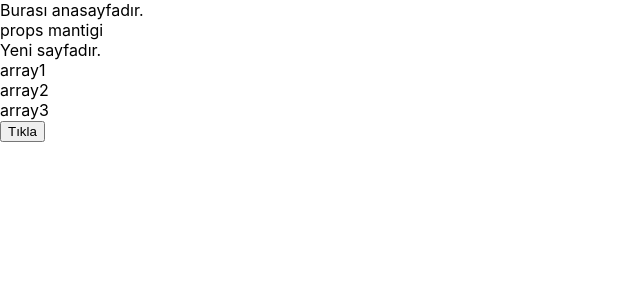
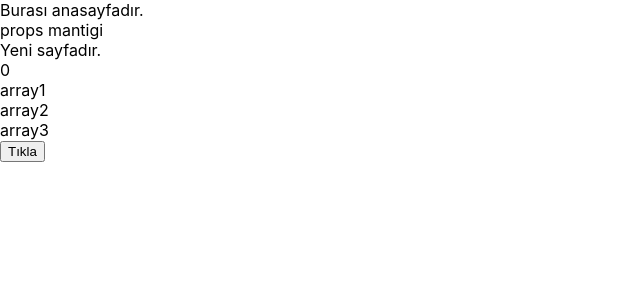
Before and after one commit to nurcansensoyy/react-notlari, a React (Create React App) app: page / in a window 1280 px wide. Shown: the top 300 px of the page, without its empty margins (0-640 px from the left). Built offline with nearby package versions, Linux system fonts and the light colour scheme.

Commit message:
useState kullanimi

```diff
--- a/src/App.js
+++ b/src/App.js
@@ -1,8 +1,10 @@
+import { useState } from "react";
 import Anasayfa from "./components/Anasayfa";
 import YeniSayfa from "./components/YeniSayfa";
 
 function App() {
-
+  const [count, setCount]= useState(0); // burada count 0 ile başlıyor diyoruz. setCount da count u güncelleyeceğimiz fonksiyondur.
+  // count a string veya obje de verebiliriz
   const deneme = "props mantigi";
   const arr = [
     {name : 'array1', id:0},
@@ -12,12 +14,13 @@ function App() {
   console.log(arr,"arr");
 
   const clickFunc = () =>{
-    console.log("butona tıklandı")
+    setCount(count + 1)
   }
   return (
     <div className="App">
     <Anasayfa props = {deneme} />
     <YeniSayfa />
+    {count}
     {arr.map((dizi,i)=> ( //dizide istenen name değerini ekrana bastırmak için map fonksiyonu kullandık.
       <div key= {i}>{dizi.name}</div> //key = {i} yerine dizi içinde verilen id yi key = {dizi.id} şeklinde kullanabilirdik.
     )
```
